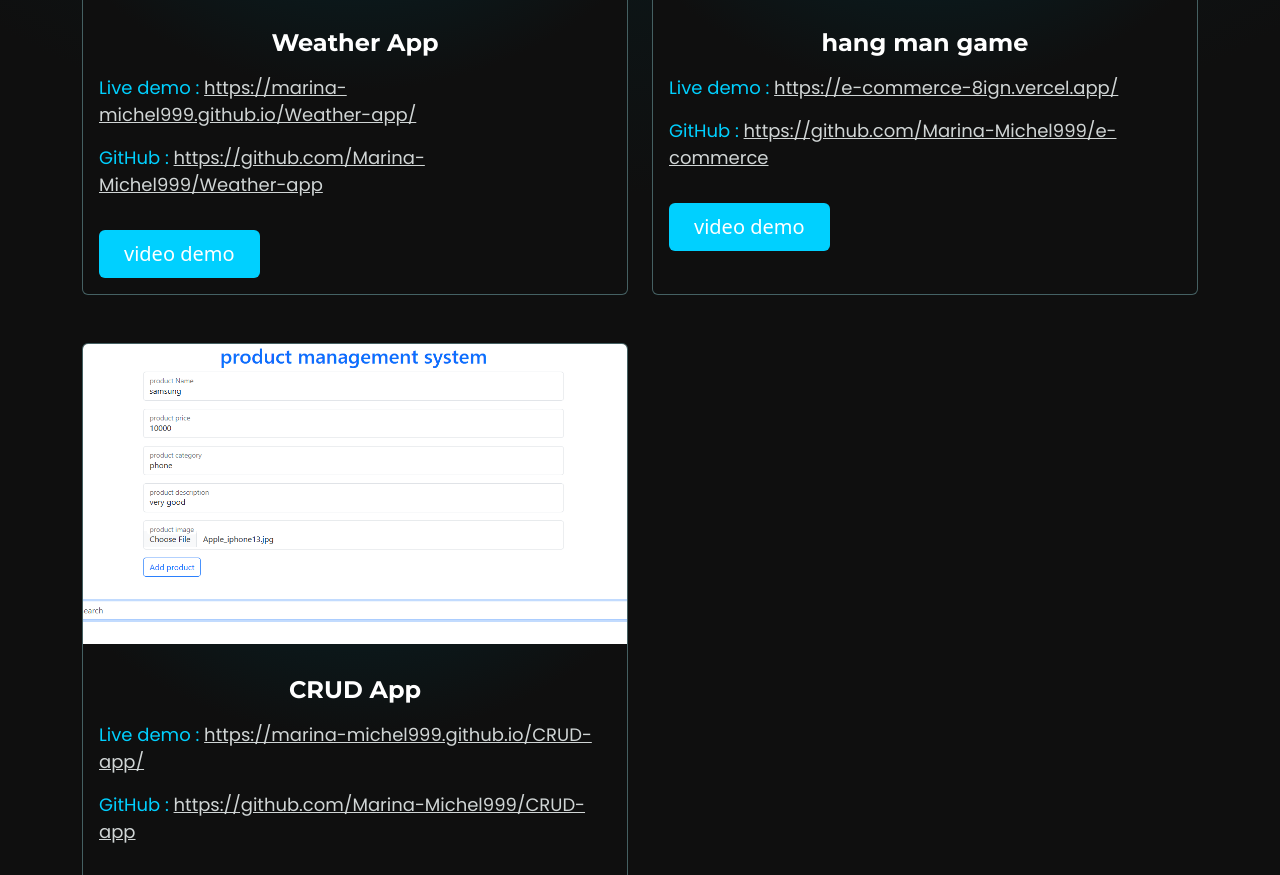
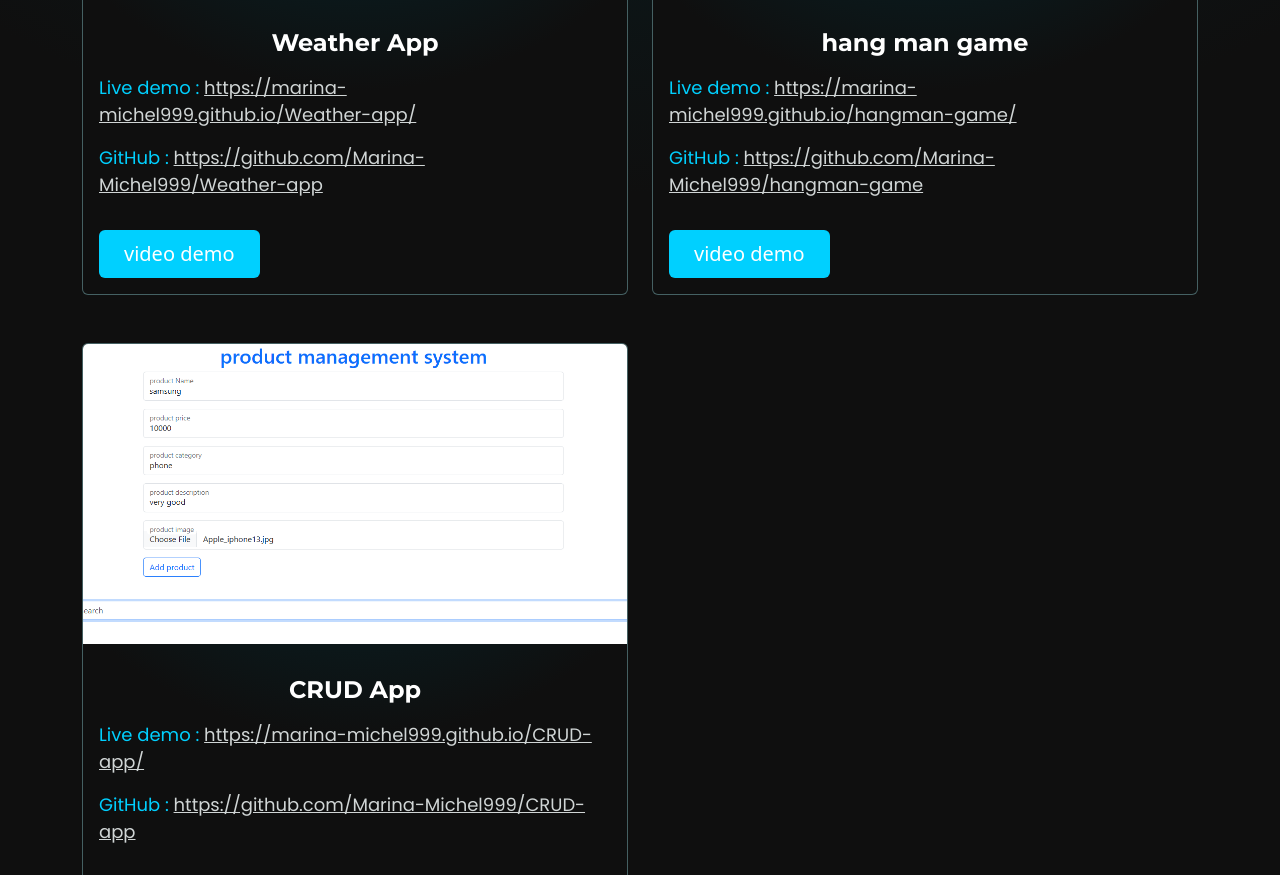
Before and after one commit to Marina-Michel999/My_Portfolio, a website: page index.html in a window 1280 px wide. Shown: the part 2542-3417 px from the top of the page. Drawn offline with nearby package versions, Linux system fonts and the light colour scheme; files whose address does not match are found by name.

Commit message:
edit data

```diff
--- a/js/main.js
+++ b/js/main.js
@@ -45,8 +45,8 @@ const projects = [
     imgSource: "assets/hang-man.png",
     videoSource: "",
     technologies: ["HTML" , "CSS" , "JavaScript"],
-    liveDemo: "https://e-commerce-8ign.vercel.app/",
-    github: "https://github.com/Marina-Michel999/e-commerce"
+    liveDemo: "https://marina-michel999.github.io/hangman-game/",
+    github: "https://github.com/Marina-Michel999/hangman-game"
   },
   {
     title: "CRUD App",
@@ -120,7 +120,7 @@ function displayProjects() {
                 <p data-aos="fade-up" data-aos-duration="1300"><span class="text-main">Live demo : </span><a class="text-decoration-underline" href="${projects[i].liveDemo}"> ${projects[i].liveDemo}</a></p>
                 <p data-aos="fade-up" data-aos-duration="1300"><span class="text-main">GitHub : </span><a class="text-decoration-underline" href="${projects[i].github}"> ${projects[i].github}</a></p>
                 <div class=" d-flex ">
-                <button data-aos="fade-up" data-aos-duration="1300" onclick="addVideo(${i})" type="button" class="btn video-demo-btn align-self-end py-2 ps-4 pe-4 mt-3 bg-main fs-5  text-white  hover-main">video demo</button>
+                <button data-aos="fade-up"  data-aos-duration="1300" onclick="addVideo(${i})" type="button" class="btn video-demo-btn align-self-end py-2 ps-4 pe-4 mt-3 bg-main fs-5  text-white  hover-main">video demo</button>
                 </div>
 
               </div>
```
Also changed, not shown: index.html (+1 -1 lines).
